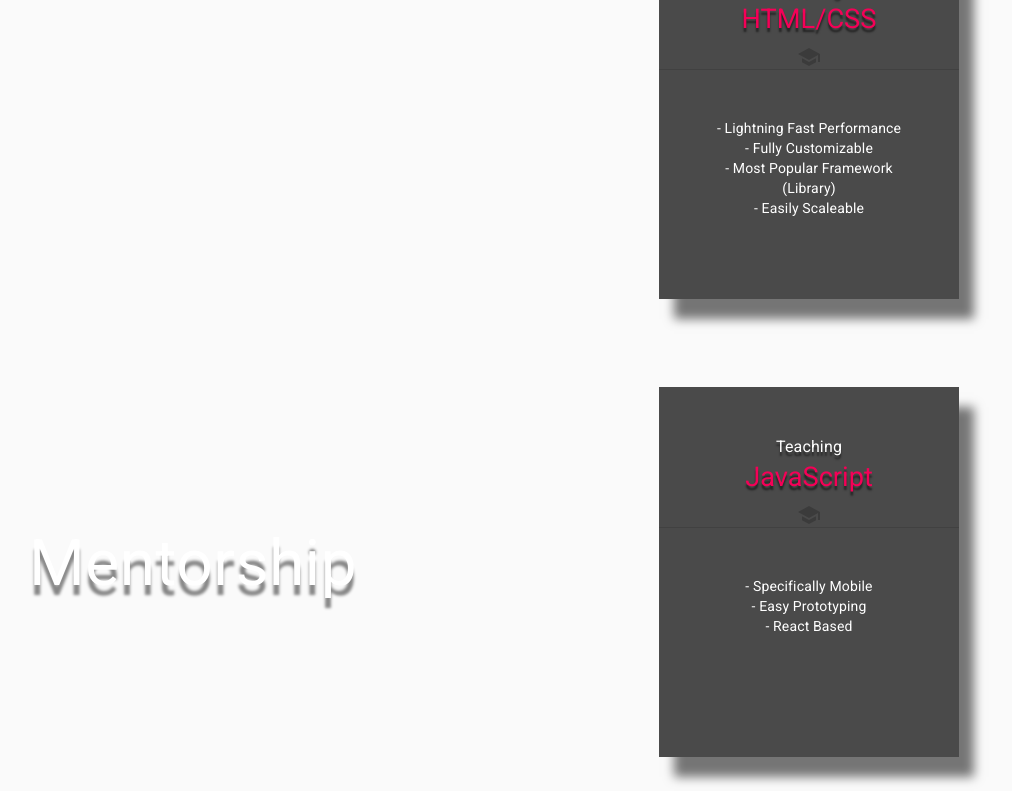
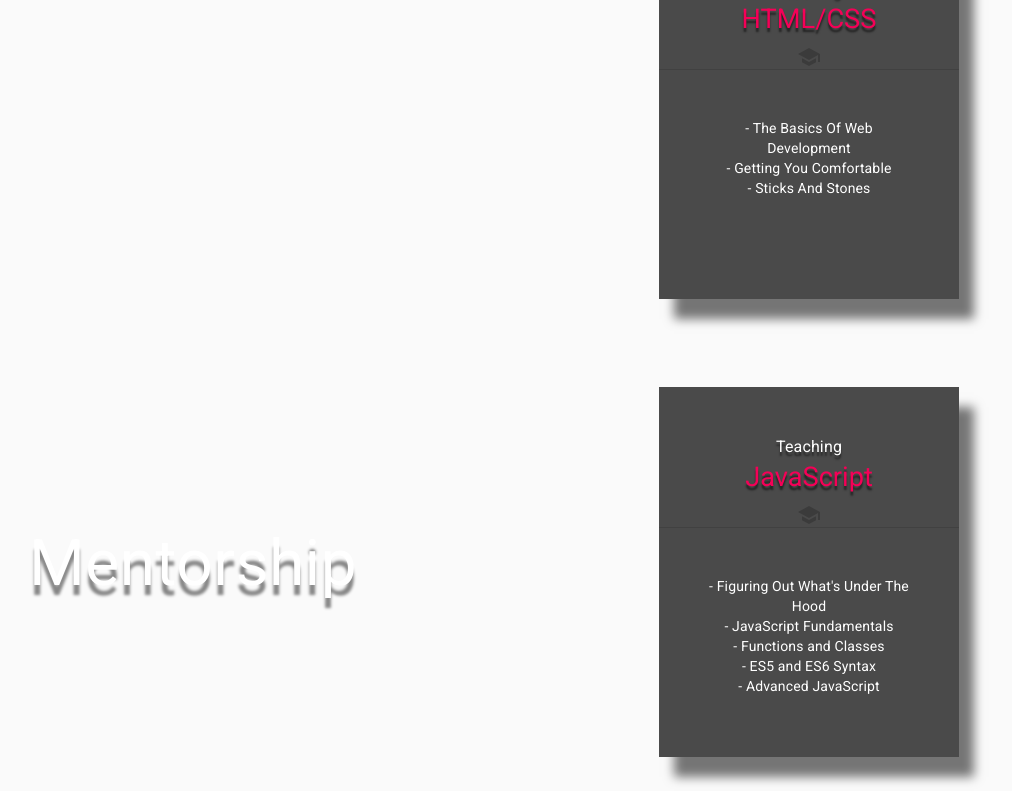
Before and after one commit to benzend/nextjs_my-website, a Next.js app: page / in a window 1280 px wide. Shown: the part 3929-4720 px from the top of the page, without its empty margins (139-1151 px from the left). Built offline with nearby package versions, Linux system fonts and the light colour scheme.

Commit message:
Edited text

```diff
--- a/components/home-components/HomeServices.tsx
+++ b/components/home-components/HomeServices.tsx
@@ -194,10 +194,9 @@
                   icon: School,
                   link: "mentorship-pricing",
                   descs: [
-                    "Lightning Fast Performance",
-                    "Fully Customizable",
-                    "Most Popular Framework (Library)",
-                    "Easily Scaleable",
+                    "The Basics Of Web Development",
+                    "Getting You Comfortable",
+                    "Sticks And Stones",
                   ],
                   mentorship: true,
                 },
@@ -206,9 +205,11 @@
                   icon: School,
                   link: "mentorship-pricing",
                   descs: [
-                    "Specifically Mobile",
-                    "Easy Prototyping",
-                    "React Based",
+                    "Figuring Out What's Under The Hood",
+                    "JavaScript Fundamentals",
+                    "Functions and Classes",
+                    "ES5 and ES6 Syntax",
+                    "Advanced JavaScript",
                   ],
                   mentorship: true,
                 },
@@ -217,9 +218,9 @@
                   icon: School,
                   link: "mentorship-pricing",
                   descs: [
-                    "Specifically Mobile",
-                    "Easy Prototyping",
-                    "React Based",
+                    "How JavaScript Entertwines",
+                    "Getting You On Your Feet",
+                    "Functional and Class-based React",
                   ],
                   mentorship: true,
                 },
```
